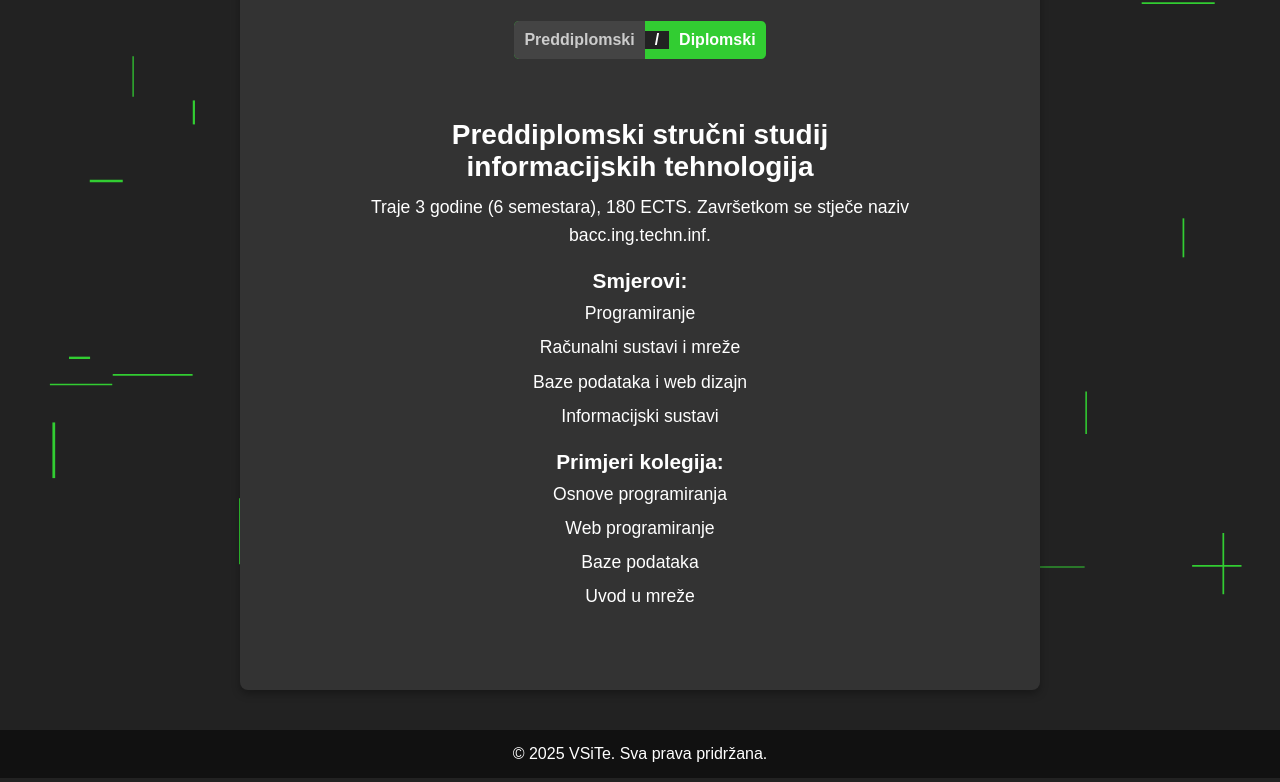
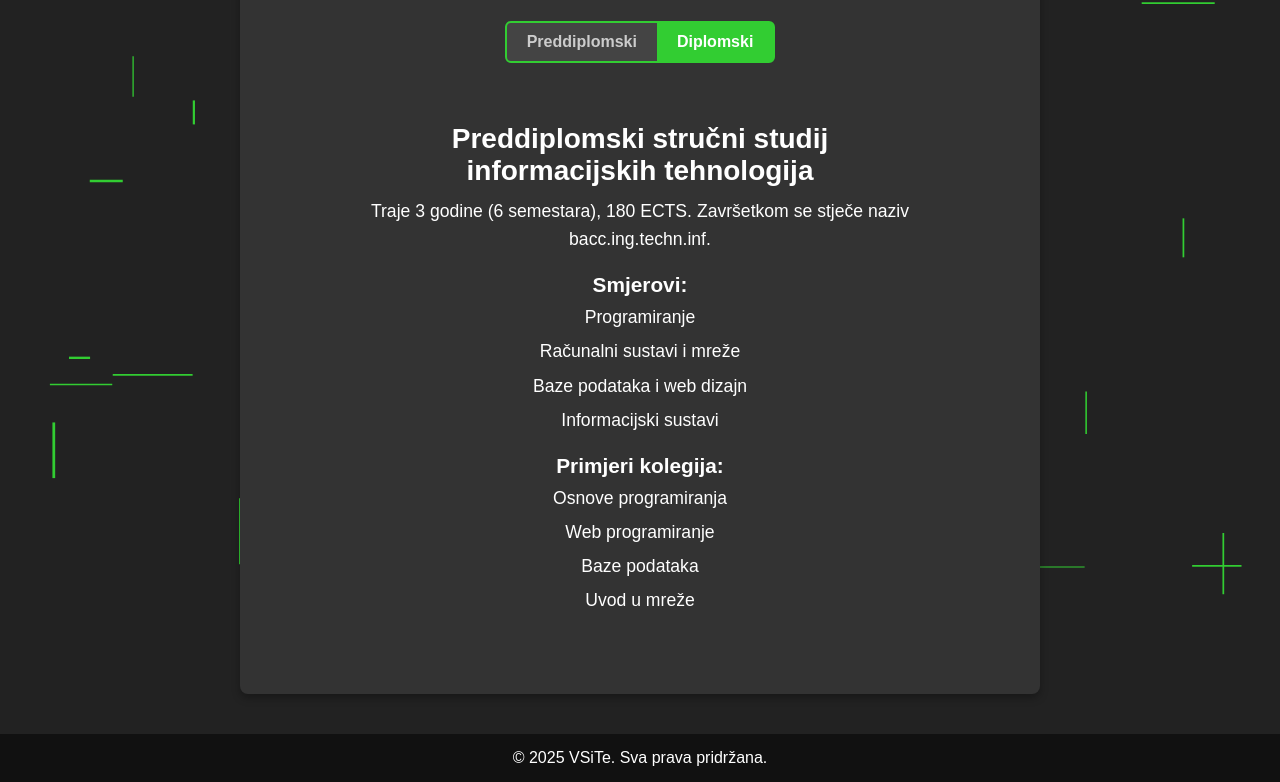
Before and after one commit to stole25/OWS-projekt, a plain HTML site: page studiji.html in a window 1280 px wide. Shown: the part 192-974 px from the top of the page. Drawn offline with Linux system fonts and the light colour scheme.

Commit message:
stilizacija

```diff
--- a/studiji.html
+++ b/studiji.html
@@ -26,10 +26,9 @@
     <div class="content-box">
       <h1>Studiji na VSITE-u</h1>
 
-      <!-- Split gumb -->
-      <div class="study-toggle">
+      <!-- Split gumb bez / s naglašenim stilom -->
+      <div class="study-toggle split">
         <button id="preddiplomski-toggle" class="active">Preddiplomski</button>
-        <span>/</span>
         <button id="diplomski-toggle">Diplomski</button>
       </div>
 
--- a/style.css
+++ b/style.css
@@ -129,7 +129,7 @@ header {
     z-index: 1000;
     padding: 10px;
     border-radius: 0 0 10px 10px;
-    align-items: center; /* centriranje */
+    align-items: center;
     text-align: center;
   }
 
@@ -185,31 +185,35 @@ header {
   margin-bottom: 20px;
 }
 
-/* Studiji gumbi */
-.study-buttons {
+/* STUDIJI - novi split toggle button stil */
+.study-toggle {
+  display: flex;
+  justify-content: center;
+  align-items: center;
   margin: 20px 0;
-  text-align: center;
+  border-radius: 6px;
+  overflow: hidden;
+  width: fit-content;
+  border: 2px solid #32CD32;
+  background-color: #32CD32;
 }
 
-.study-buttons button {
+.study-toggle button {
+  background-color: transparent;
+  border: none;
   padding: 10px 20px;
-  margin: 0 10px;
-  background-color: #444;
   color: white;
-  border: none;
-  border-radius: 5px;
-  font-size: 16px;
   font-weight: bold;
   cursor: pointer;
-  transition: all 0.3s ease;
+  font-size: 16px;
+  transition: background-color 0.3s ease, color 0.3s ease;
+  flex: 1;
 }
 
-.study-buttons button:hover {
-  background-color: #666;
-}
-
-.study-buttons button.active {
-  background-color: #32CD32;
+.study-toggle button.active {
+  background-color: #444;
+  color: #ccc;
+  cursor: default;
 }
 
 /* STUDIJI - content scrollable i centriran */
@@ -316,31 +320,6 @@ header {
   }
 }
 
-/* Footer */
-footer {
-  background-color: #111;
-  color: #fff;
-  text-align: center;
-  padding: 15px;
-}
-
-#toggle-studij-btn {
-  background-color: #32CD32;
-  color: white;
-  padding: 10px 30px;
-  border: none;
-  border-radius: 5px;
-  font-weight: bold;
-  cursor: pointer;
-  transition: background-color 0.3s ease;
-  margin-bottom: 20px;
-  font-size: 16px;
-}
-
-#toggle-studij-btn:hover {
-  background-color: #28a428;
-}
-
 /* Fade animacija za studij sadržaj */
 .fade-box {
   opacity: 0;
@@ -351,37 +330,10 @@ footer {
   opacity: 1;
 }
 
-.study-toggle {
-  display: flex;
-  justify-content: center;
-  align-items: center;
-  background-color: #32CD32;
-  border-radius: 5px;
-  margin: 20px 0;
-  overflow: hidden;
+/* Footer */
+footer {
+  background-color: #111;
+  color: #fff;
+  text-align: center;
+  padding: 15px;
 }
-
-.study-toggle button {
-  flex: 1;
-  padding: 10px;
-  border: none;
-  background: transparent;
-  color: white;
-  font-weight: bold;
-  cursor: pointer;
-  transition: background-color 0.3s ease;
-  font-size: 16px;
-}
-
-.study-toggle button.active {
-  background-color: #444;
-  color: #ccc;
-  cursor: default;
-}
-
-.study-toggle span {
-  background-color: #222;
-  color: white;
-  padding: 0 10px;
-  font-weight: bold;
-}
```
